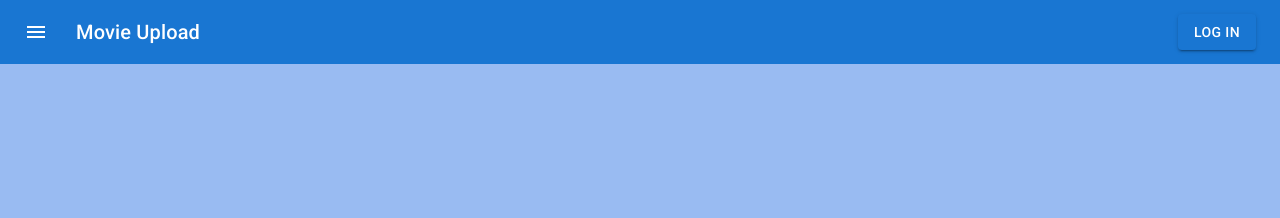
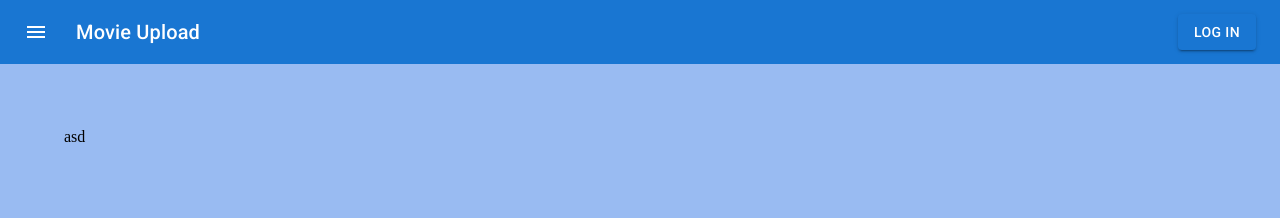
Before and after one commit to andrei-filip912/client, a React (Create React App) app: page / in a window 1280 px wide. Shown: the top 218 px of the page. Built offline with nearby package versions, Linux system fonts and the light colour scheme.

Commit message:
divided homepage into 2 divs top and bottom

```diff
--- a/src/index.css
+++ b/src/index.css
@@ -20,7 +20,24 @@ body, #root {
 
 .main-child {
     display: flex;
+    flex-direction: column;
     align-items: stretch;
     background-color: #99bbf2;
     flex: 1;
 }
+
+.top {
+    height: 100%;
+    width: 100%;
+    padding-left: 5%;
+    padding-right: 5%;
+    padding-top: 5%;
+}
+
+.bottom {
+    height: 50%;
+    width: 100%;
+    padding-bottom: 5%;
+    padding-left: 5%;
+    padding-right: 5%;
+}
--- a/src/views/Home.js
+++ b/src/views/Home.js
@@ -13,8 +13,14 @@ function Content() {
 
 	return (
 		<div className='main-child'>
+			<div className='top'>
+				<p>asd</p>
+			</div>
+			<div className='bottom'>
 
+			</div>
 		</div>
+
 
 		// <div className="">
 		// 				<p>Let&apos;s get you started</p>
```
